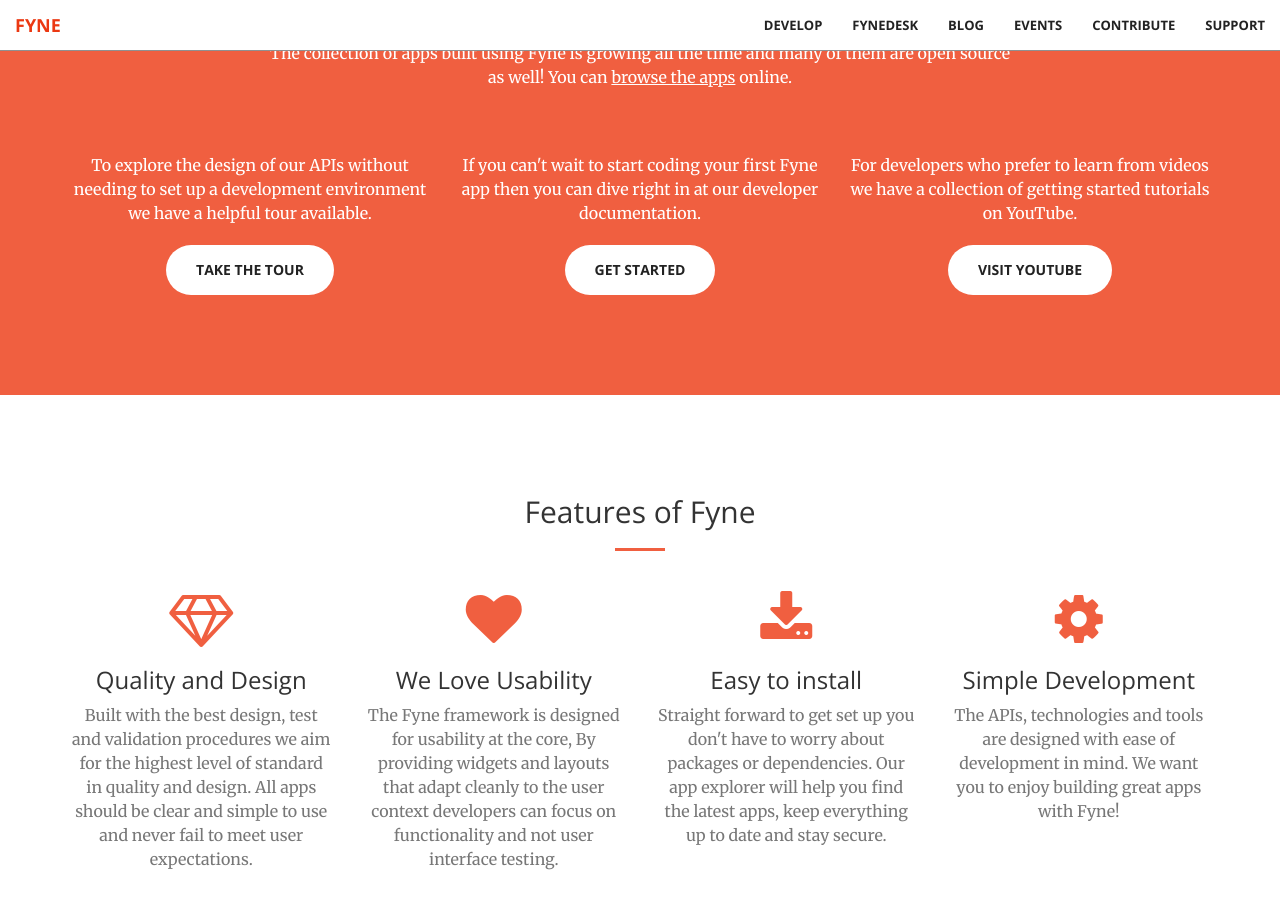
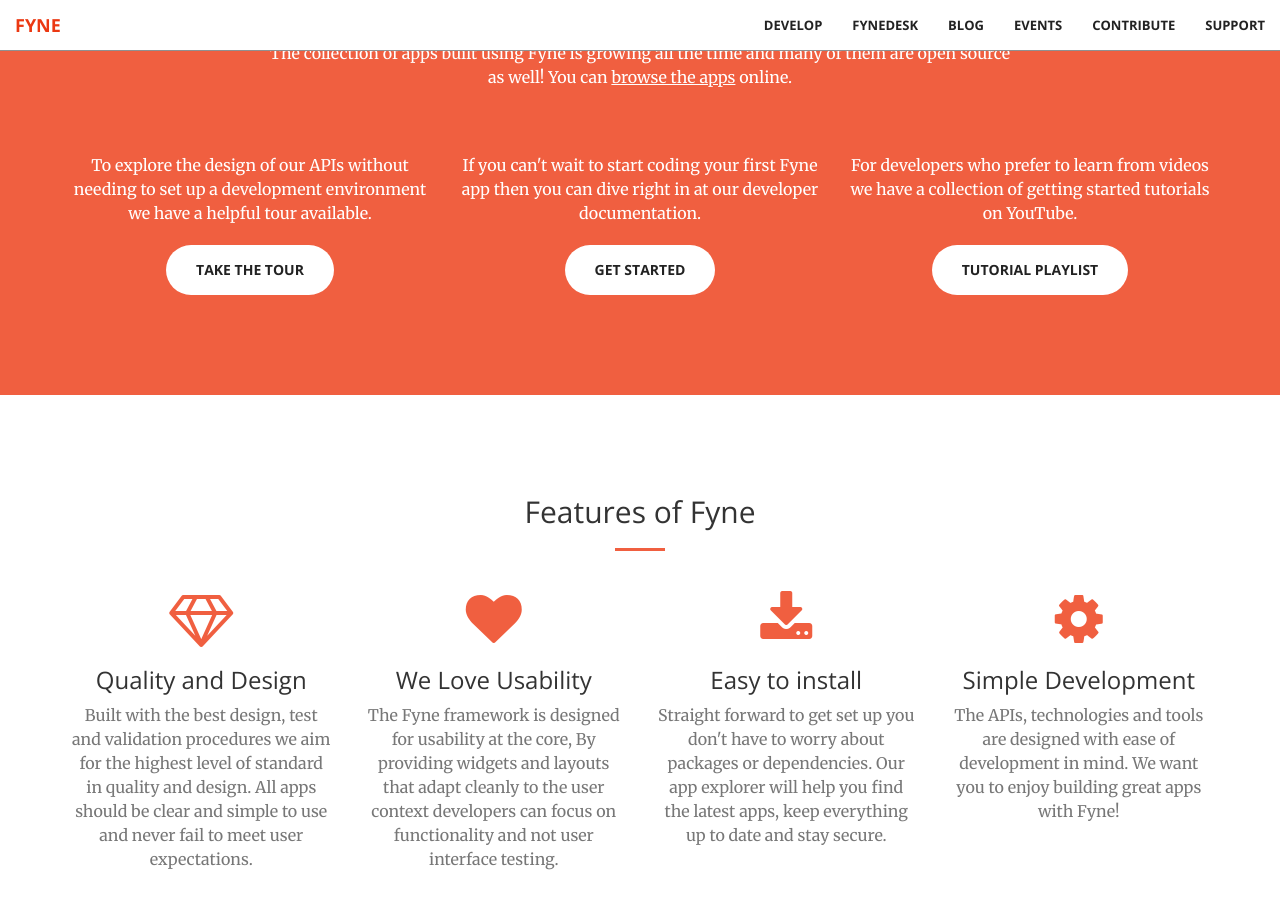
Before and after one commit to fyne-io/fyne-io.github.io, a Jekyll site: the page built from index.md, in a window 1280 px wide and 900 px high, scrolled down 563 px. Built offline with Jekyll 4.4.1, drawn with Linux system fonts in a browser that asks for light colours.

Commit message:
Link to the playlist not channel page

```diff
--- a/index.md
+++ b/index.md
@@ -33,7 +33,7 @@
             <div class="col-lg-4 text-center">
                 <p>For developers who prefer to learn from videos we have a collection of getting started tutorials on YouTube.</p>
 
-                <a href="https://www.youtube.com/c/fyneio" class="btn btn-default btn-xl">Visit YouTube</a>
+                <a href="https://www.youtube.com/watch?v=-v1vz_NcWng&list=PLjpijTpXl1_po-ld8jORR9k5NornDNKQk" class="btn btn-default btn-xl">Tutorial Playlist</a>
             </div>
         </div>
     </div>
```
